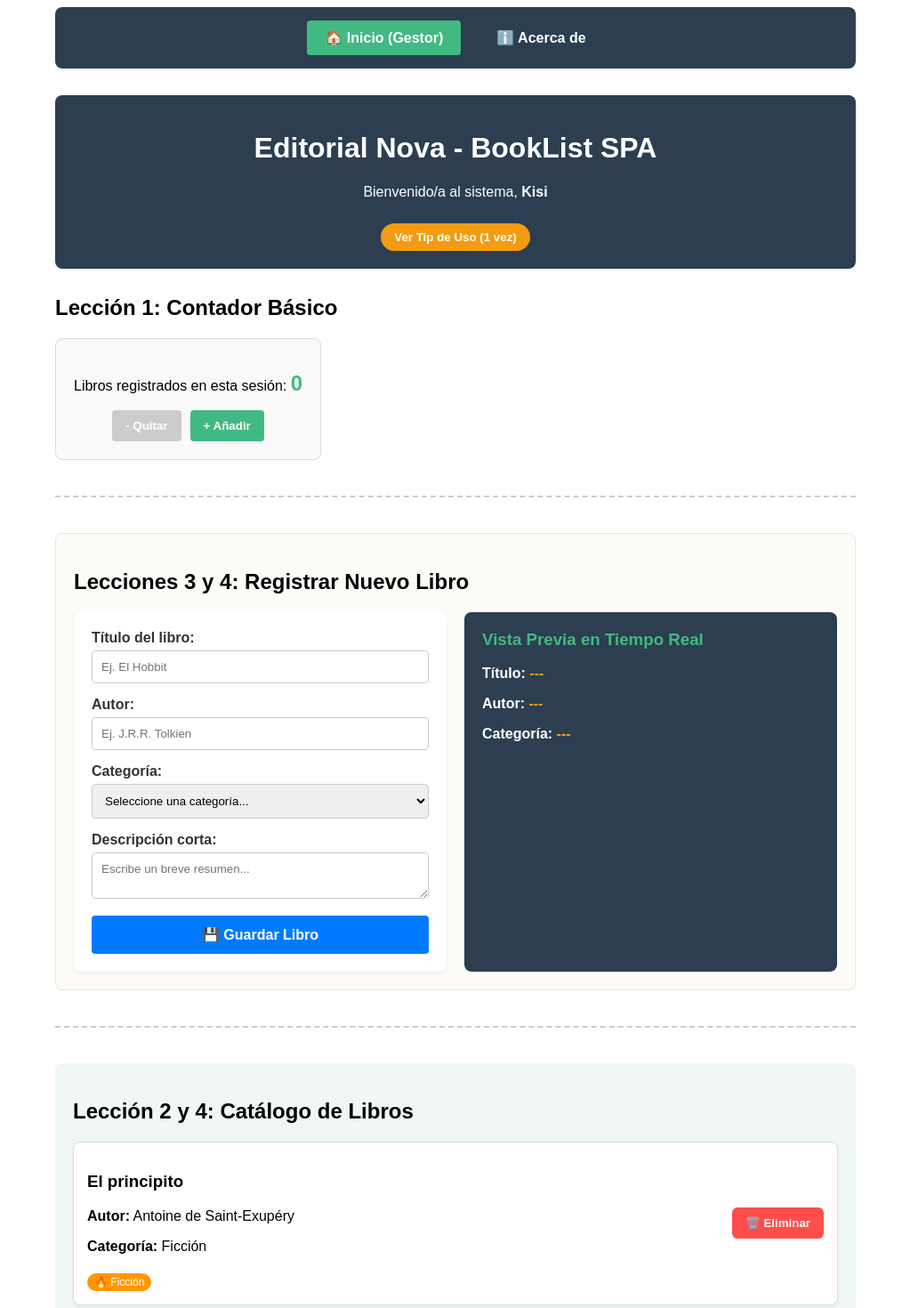
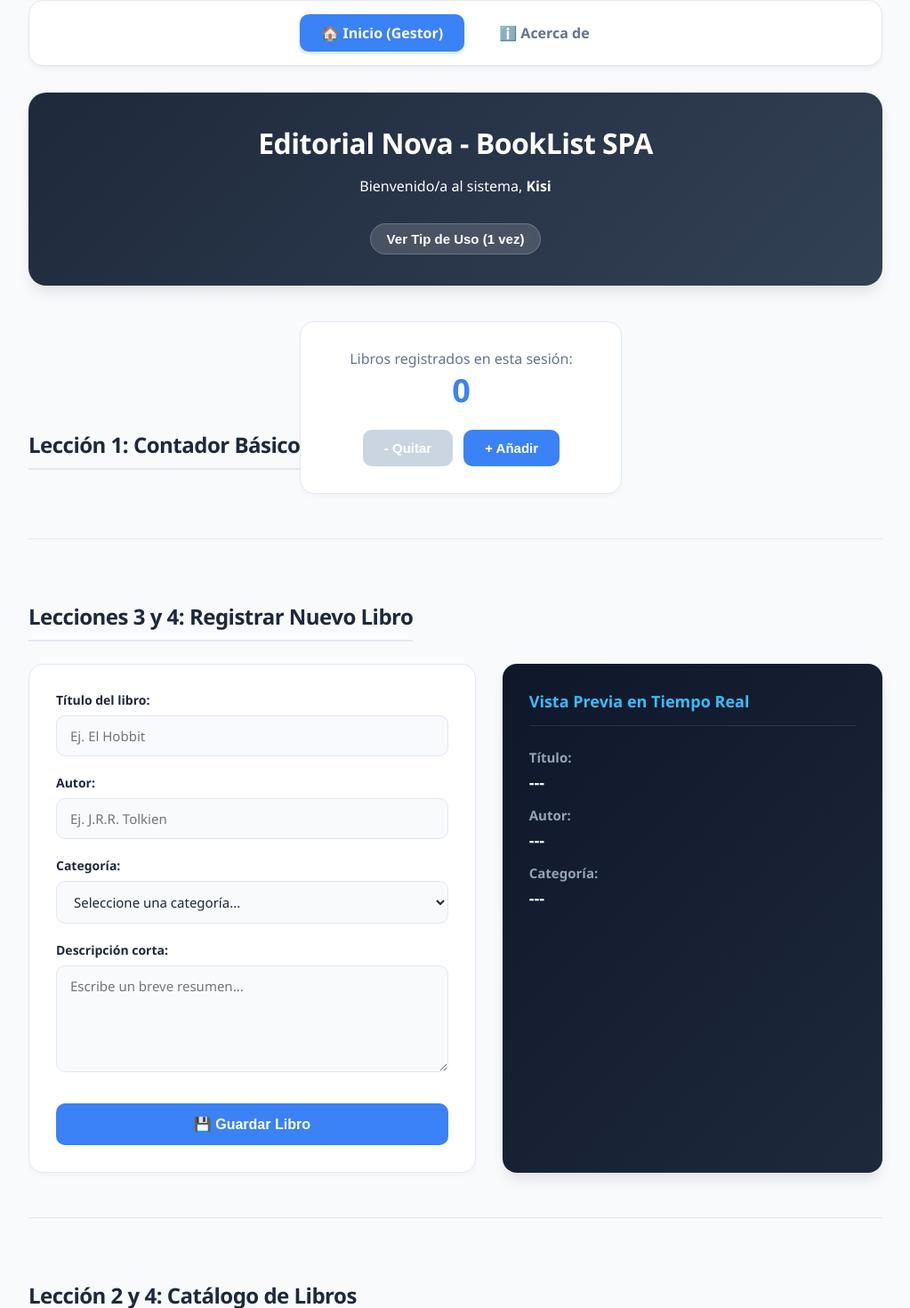
Before and after one commit to Muss3t/booklist-spa, a Vue app: page / in a window 1280 px wide. Shown: the part 20-1490 px from the top of the page at 89% size, without its empty margins (128-1151 px from the left). Built offline with nearby package versions, Linux system fonts and the light colour scheme.

Commit message:
style: Rediseño completo de la interfaz con UI moderna

```diff
--- a/src/App.vue
+++ b/src/App.vue
@@ -32,37 +32,69 @@ import { RouterLink, RouterView } from 'vue-router'
 </template>
 
 <style>
-/* Estilos del menú de navegación */
-.app-wrapper { font-family: Arial, sans-serif; max-width: 900px; margin: 0 auto; padding: 20px; }
-.navbar { display: flex; justify-content: center; gap: 20px; background-color: #2c3e50; padding: 15px; border-radius: 8px; margin-bottom: 30px; }
-.nav-link { color: white; text-decoration: none; font-weight: bold; padding: 10px 20px; border-radius: 4px; transition: background-color 0.3s; }
-.nav-link:hover { background-color: #33a06f; }
+/* --- VARIABLES DE DISEÑO MODERNO --- */
+:root {
+  --primary: #3b82f6;
+  --primary-hover: #2563eb;
+  --bg-color: #f8fafc;
+  --card-bg: #ffffff;
+  --text-main: #1e293b;
+  --text-muted: #64748b;
+  --border-color: #e2e8f0;
+}
 
-/* La clase .router-link-exact-active la añade Vue automáticamente a la página donde estás */
-.router-link-exact-active { background-color: #42b983; }
+body {
+  background-color: var(--bg-color);
+  color: var(--text-main);
+  margin: 0;
+  padding: 0;
+}
 
-/* --- ESTILOS GLOBALES DE TU APLICACIÓN --- */
-.header-principal { background-color: #2c3e50; color: white; padding: 20px; border-radius: 8px; margin-bottom: 30px; text-align: center; }
-.btn-tip { background-color: #f39c12; color: white; border: none; padding: 8px 15px; border-radius: 20px; cursor: pointer; margin-top: 10px; font-weight: bold; }
-.counter-box { background-color: #f9f9f9; border: 1px solid #ddd; padding: 20px; border-radius: 8px; display: inline-block; text-align: center; }
-.counter-box span { font-size: 24px; font-weight: bold; color: #42b983; }
-.buttons { margin-top: 15px; display: flex; gap: 10px; justify-content: center; }
-button { padding: 10px 15px; border: none; border-radius: 4px; background-color: #42b983; color: white; cursor: pointer; font-weight: bold; }
-button:disabled { background-color: #ccc; cursor: not-allowed; }
-button:hover:not(:disabled) { background-color: #33a06f; }
-.divisor { margin: 40px 0; border: 0; border-top: 2px dashed #ccc; }
-.lesson-two { background-color: #f0f7f4; padding: 20px; border-radius: 8px; }
-.mensaje-vacio { padding: 20px; color: #d9534f; background-color: #fdf7f7; border: 1px solid #ebccd1; border-radius: 4px; text-align: center;}
-.lista-libros { display: flex; flex-direction: column; gap: 10px; }
-.lesson-three { background-color: #fdfbf7; padding: 20px; border-radius: 8px; border: 1px solid #f0e6d2; }
-.form-grid { display: flex; gap: 20px; text-align: left; margin-top: 20px; flex-wrap: wrap; }
-.formulario { flex: 1; background: white; padding: 20px; border-radius: 8px; box-shadow: 0 2px 5px rgba(0,0,0,0.05); min-width: 300px; }
-.form-group { margin-bottom: 15px; }
-.form-group label { display: block; font-weight: bold; margin-bottom: 5px; color: #333; }
-.form-group input, .form-group select, .form-group textarea { width: 100%; padding: 10px; border: 1px solid #ccc; border-radius: 4px; font-family: inherit; box-sizing: border-box; }
-.preview-box { flex: 1; background-color: #2c3e50; color: white; padding: 20px; border-radius: 8px; min-width: 300px; }
-.preview-box h3 { color: #42b983; margin-top: 0; }
-.highlight { color: #f39c12; font-weight: bold; }
-.btn-guardar { width: 100%; background-color: #007bff; font-size: 16px; padding: 12px; }
-.btn-guardar:hover { background-color: #0056b3; }
+.app-wrapper { font-family: 'Segoe UI', system-ui, -apple-system, sans-serif; max-width: 960px; margin: 0 auto; padding: 20px; }
+
+/* NAVBAR ELEGANTE */
+.navbar { display: flex; justify-content: center; gap: 15px; background-color: var(--card-bg); padding: 15px; border-radius: 16px; margin-bottom: 30px; box-shadow: 0 4px 6px -1px rgba(0,0,0,0.05); border: 1px solid var(--border-color); }
+.nav-link { color: var(--text-muted); text-decoration: none; font-weight: 600; padding: 10px 24px; border-radius: 10px; transition: all 0.2s ease; }
+.nav-link:hover { background-color: #f1f5f9; color: var(--text-main); }
+.router-link-exact-active { background-color: var(--primary); color: white !important; box-shadow: 0 2px 4px rgba(59,130,246,0.3); }
+.router-link-exact-active:hover { background-color: var(--primary-hover); }
+
+/* HEADER PRINCIPAL */
+.header-principal { background: linear-gradient(135deg, #1e293b, #334155); color: white; padding: 35px 20px; border-radius: 20px; margin-bottom: 40px; text-align: center; box-shadow: 0 10px 15px -3px rgba(0,0,0,0.1); }
+.header-principal h1 { margin: 0 0 10px 0; font-size: 32px; letter-spacing: -0.5px; }
+.btn-tip { background-color: rgba(255,255,255,0.15); color: white; border: 1px solid rgba(255,255,255,0.2); padding: 8px 18px; border-radius: 20px; cursor: pointer; margin-top: 15px; font-weight: 600; transition: all 0.2s; backdrop-filter: blur(5px); }
+.btn-tip:hover { background-color: rgba(255,255,255,0.25); transform: translateY(-1px); }
+
+/* CONTENEDORES Y TIPOGRAFÍA */
+h2 { color: var(--text-main); font-size: 24px; margin-bottom: 25px; letter-spacing: -0.5px; border-bottom: 2px solid var(--border-color); padding-bottom: 10px; display: inline-block;}
+.divisor { margin: 50px 0; border: 0; border-top: 1px solid var(--border-color); }
+.counter-box { background-color: var(--card-bg); border: 1px solid var(--border-color); padding: 30px; border-radius: 16px; display: inline-block; text-align: center; box-shadow: 0 4px 6px -1px rgba(0,0,0,0.03); min-width: 300px; }
+.counter-box p { margin: 0 0 15px 0; color: var(--text-muted); font-size: 16px;}
+.counter-box span { font-size: 36px; font-weight: 800; color: var(--primary); display: block; margin-bottom: 20px;}
+
+/* BOTONES GENERALES */
+.buttons { display: flex; gap: 12px; justify-content: center; }
+button { padding: 12px 24px; border: none; border-radius: 10px; background-color: var(--primary); color: white; cursor: pointer; font-weight: 600; transition: all 0.2s; font-size: 15px;}
+button:disabled { background-color: #cbd5e1; cursor: not-allowed; }
+button:hover:not(:disabled) { background-color: var(--primary-hover); transform: translateY(-2px); box-shadow: 0 4px 6px rgba(59,130,246,0.2); }
+
+/* FORMULARIO */
+.form-grid { display: flex; gap: 30px; text-align: left; align-items: stretch; flex-wrap: wrap; }
+.formulario { flex: 1.2; background: var(--card-bg); padding: 30px; border-radius: 16px; box-shadow: 0 4px 6px -1px rgba(0,0,0,0.03); border: 1px solid var(--border-color); min-width: 320px; }
+.form-group { margin-bottom: 20px; }
+.form-group label { display: block; font-weight: 600; margin-bottom: 8px; color: var(--text-main); font-size: 14px; }
+.form-group input, .form-group select, .form-group textarea { width: 100%; padding: 12px 15px; border: 1px solid var(--border-color); border-radius: 10px; font-family: inherit; font-size: 15px; box-sizing: border-box; transition: all 0.2s; background-color: #f8fafc; color: var(--text-main);}
+.form-group input:focus, .form-group select:focus, .form-group textarea:focus { outline: none; border-color: var(--primary); background-color: white; box-shadow: 0 0 0 4px rgba(59,130,246,0.1); }
+.form-group textarea { resize: vertical; min-height: 120px; }
+.btn-guardar { width: 100%; font-size: 16px; padding: 14px; margin-top: 10px; }
+
+/* VISTA PREVIA OSCURA */
+.preview-box { flex: 1; background: linear-gradient(135deg, #0f172a, #1e293b); color: white; padding: 30px; border-radius: 16px; min-width: 300px; box-shadow: 0 10px 15px -3px rgba(0,0,0,0.1); }
+.preview-box h3 { color: #38bdf8; margin-top: 0; margin-bottom: 25px; border-bottom: 1px solid rgba(255,255,255,0.1); padding-bottom: 15px; font-size: 18px;}
+.preview-box p { margin-bottom: 15px; color: #94a3b8; font-size: 15px;}
+.highlight { color: #f8fafc; font-weight: 600; font-size: 18px; display: block; margin-top: 6px; }
+
+/* CATÁLOGO Y MENSAJES */
+.mensaje-vacio { padding: 30px; color: #b45309; background-color: #fffbeb; border: 1px solid #fde68a; border-radius: 16px; text-align: center; font-weight: 600; font-size: 16px;}
+.lista-libros { display: flex; flex-direction: column; gap: 15px; }
 </style>
--- a/src/components/Libro.vue
+++ b/src/components/Libro.vue
@@ -33,37 +33,48 @@ const emit = defineEmits(['eliminar'])
 
 <style scoped>
 .libro-card {
-  border: 1px solid #ddd;
-  padding: 15px;
-  border-radius: 8px;
-  margin-bottom: 10px;
-  background-color: #fff;
+  border: 1px solid #e2e8f0;
+  padding: 20px 25px;
+  border-radius: 16px;
+  background-color: #ffffff;
   text-align: left;
-  box-shadow: 0 2px 4px rgba(0,0,0,0.05);
-  /* Flexbox para alinear el texto a la izquierda y el botón a la derecha */
   display: flex;
   justify-content: space-between;
   align-items: center;
+  transition: all 0.2s ease;
+  box-shadow: 0 2px 4px rgba(0,0,0,0.02);
 }
+.libro-card:hover {
+  transform: translateY(-3px);
+  box-shadow: 0 10px 15px -3px rgba(0,0,0,0.08);
+  border-color: #cbd5e1;
+}
+.info-texto h3 { margin: 0 0 8px 0; color: #1e293b; font-size: 20px; }
+.info-texto p { margin: 4px 0; color: #64748b; font-size: 15px; }
 .badge {
   display: inline-block;
-  background-color: #ff9800;
+  background-color: #f59e0b;
   color: white;
-  padding: 3px 8px;
-  border-radius: 12px;
+  padding: 4px 12px;
+  border-radius: 20px;
   font-size: 12px;
-  margin-top: 5px;
+  font-weight: 700;
+  margin-top: 10px;
+  letter-spacing: 0.5px;
 }
 .btn-eliminar {
-  background-color: #ff4d4d;
+  background-color: #ef4444;
   color: white;
   border: none;
-  padding: 10px 15px;
-  border-radius: 6px;
+  padding: 10px 16px;
+  border-radius: 10px;
   cursor: pointer;
-  font-weight: bold;
+  font-weight: 600;
+  transition: all 0.2s;
 }
 .btn-eliminar:hover {
-  background-color: #cc0000;
+  background-color: #dc2828;
+  transform: translateY(-2px);
+  box-shadow: 0 4px 6px rgba(239, 68, 68, 0.2);
 }
 </style>
```
